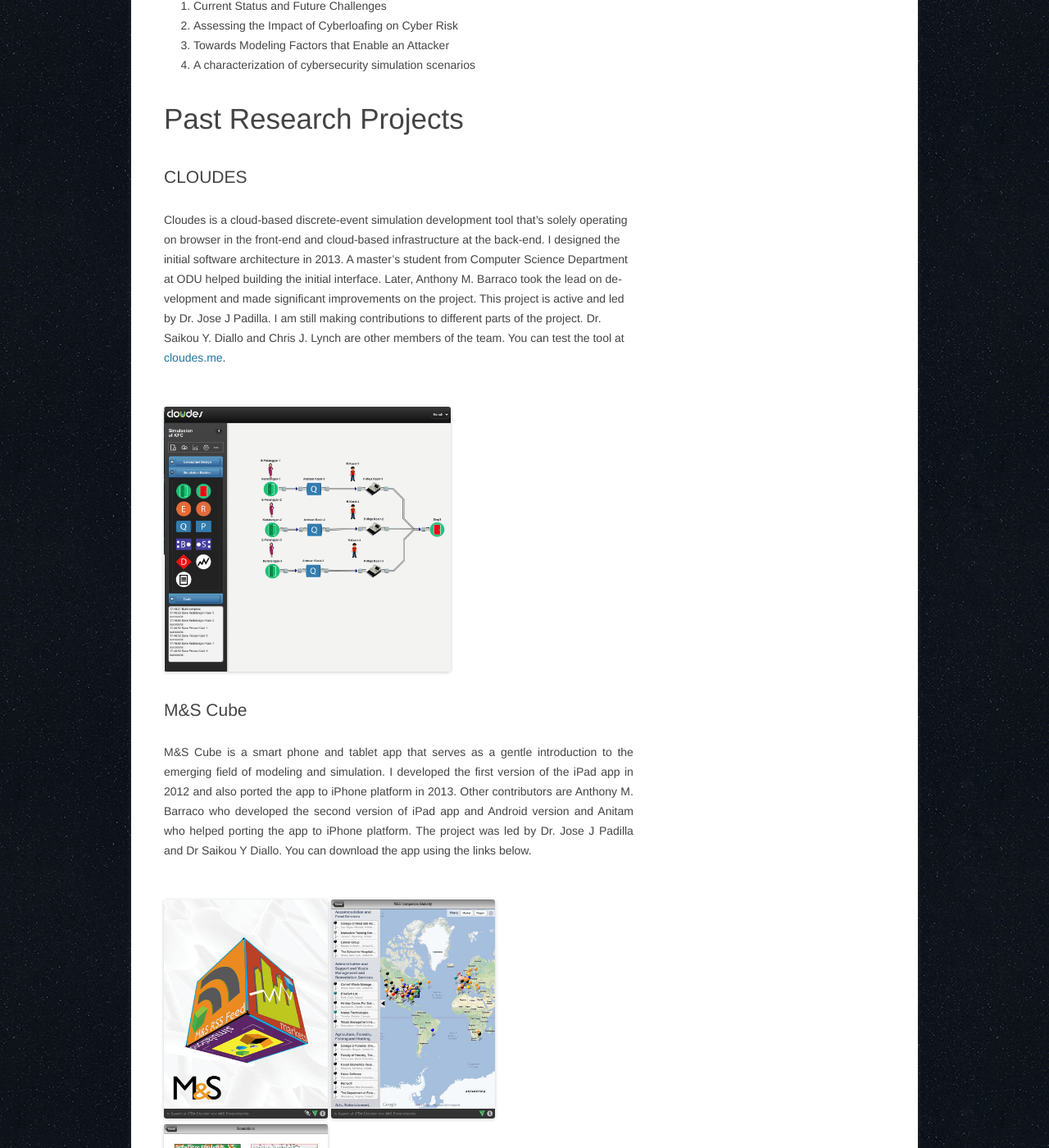
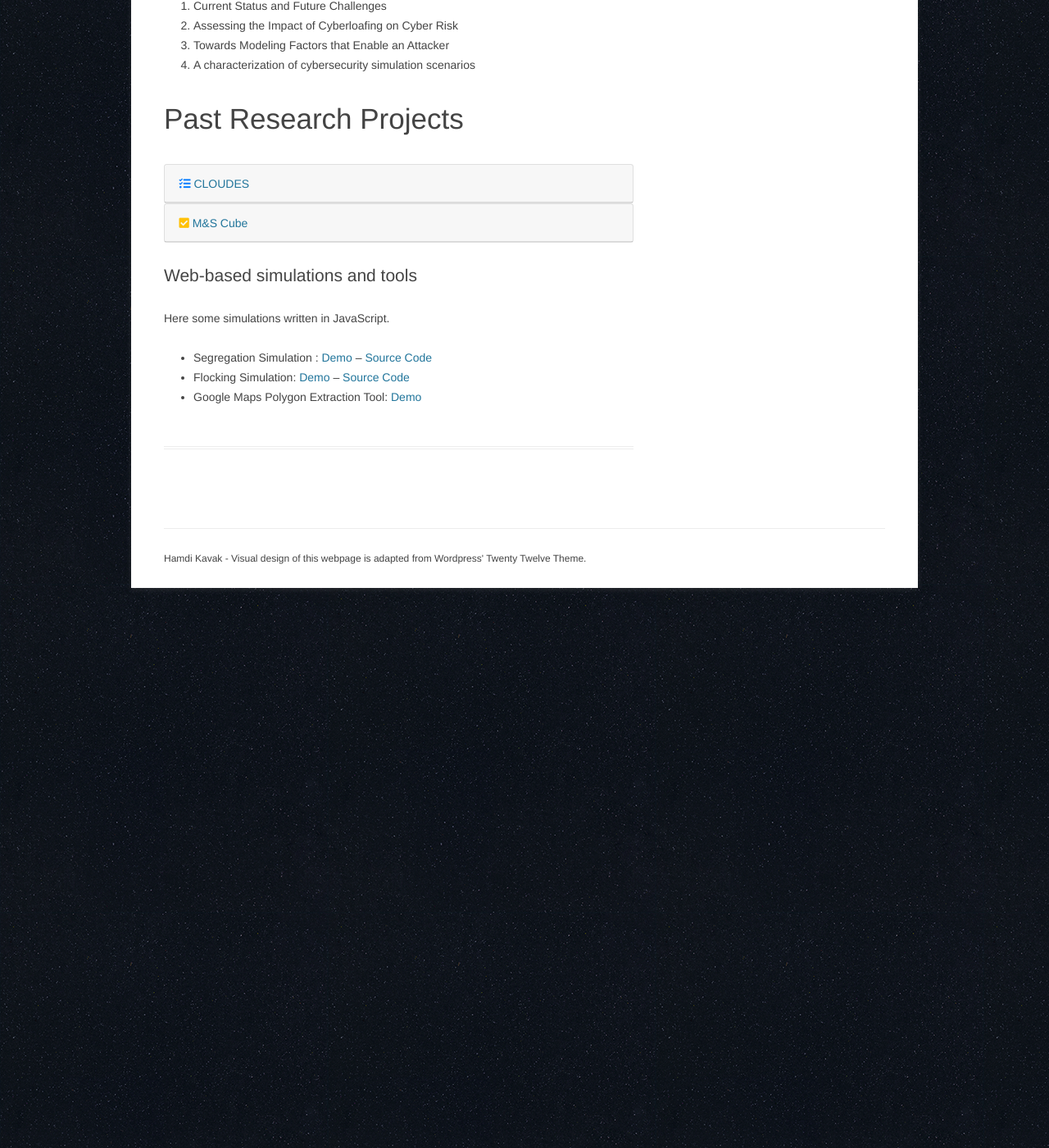
Before and after one commit to hamdikavak/hamdikavak.github.io, a Jekyll site: the page built from research-and-projects/index.html, in a window 1280 px wide and 1400 px high, scrolled down 1287 px. Shown: the whole window at 82% size. Built offline with Jekyll 4.4.1, drawn with Linux system fonts in a browser that asks for light colours; nearby versions of some CDN libraries; library files that are not in the unit come from our copies; comment, search, counter and statistics services are not loaded; some of the changed text lies outside the part shown.

Commit message:
Project list update

```diff
--- a/research-and-projects/index.html
+++ b/research-and-projects/index.html
@@ -21,13 +21,13 @@
    <h1>Active Research Projects</h1>
 </div>
  Below is a list of some research projects that I lead or participate in organized based on various themes. Click on the title to see the details.<br/>
- <i class="fas fa-check-square text-success"></i>: completed, <i class="fas fa-plus-square text-danger"></i>: new, <i class="fas fa-tasks text-info"></i>: ongoing
+ <i class="fas fa-check-square text-warning"></i> completed | <i class="fas fa-plus-square text-success"></i> new | <i class="fas fa-tasks text-primary"></i> ongoing
 
 <h1>Social Media Analytics</h1>
 
 <!-- Attraction study -->
 <div class="card">
-	<div class="card-header"> <i class="fas fa-check-square text-success"></i>
+	<div class="card-header"> <i class="fas fa-check-square text-warning"></i>
 		<a data-toggle="collapse" href="#sm1" role="button" aria-expanded="true" aria-controls="sm1"> Ever
 			wondered how tourists feel in their attraction visits?</a>
 	</div>
@@ -36,8 +36,8 @@
 	<div class="card card-body">
     <p class="card-text">
     	This study proposes a sentiment-based approach to investigate the temporal and spatiotemporal effects on tourists’ emotions when visiting a city’s tourist destinations. Our approach consists of four steps: data collection and preprocessing from social media; visitor origin identification; visit sentiment identification; and temporal and spatiotemporal analysis. The temporal and spatiotemporal dimensions include day of the year, season of the year, day of the week, location sentiment progression, enjoyment measure, and multi-location sentiment progression. We apply this approach to the city of Chicago using over eight million tweets. Results show that seasonal weather, as well as special days and activities like concerts, impact tourists’ emotions. In addition, our analysis suggests that tourists experience greater levels of enjoyment in places such as observatories rather than zoos. Finally, we find that local and international visitors tend to convey negative sentiment when visiting more than one attraction in a day whereas the opposite holds for out of state visitors. Below you will see some interesting results we gathered.
-
-		<div class="row justify-content-center">
+    </p>
+    <div class="row justify-content-center">
 		    <div class="col-md-8">
 		        <div class="row">
 		            <a href="images/social_media_analytics/attraction/seasonality.png" data-toggle="lightbox" data-gallery="attraction-gallery" class="col-sm-4" data-title="Method" data-footer="Daily average sentiment scores split across four seasons from Spring to Winter. The data distribution in each season is summarized using a Box and Whisker plot. Summer receives the highest positive sentiment with many data points rising above a 0.4 score. Spring and Fall follow with similar sentiment scores concentrated below 0.4 scores. Winter, on the other hand, appears to have the lowest sentiment scores with a concentration falling below 0.35.">
@@ -55,7 +55,6 @@
 		        </div>
 		    </div>
 		</div>
-    </p>
   </div>
   <div class="card card-footer">
     <a class="text-secondary" href="https://journals.plos.org/plosone/article?id=10.1371/journal.pone.0198857" target="_blank"> <i class="far fa-file text-danger"></i> PLOS ONE Article</a>
@@ -65,7 +64,7 @@
 
 <!-- Home location prediction -->
 <div class="card">
-	<div class="card-header"> <i class="fas fa-check-square text-success"></i>
+	<div class="card-header"> <i class="fas fa-check-square text-warning"></i>
 		<a data-toggle="collapse" href="#sm2" role="button" aria-expanded="true" aria-controls="sm2"> Predicting People's Home Location From Sparse Footprints</a>
 	</div>
 </div>
@@ -84,7 +83,7 @@
 
 <!-- Mobility analytics -->
 <div class="card">
-	<div class="card-header"> <i class="fas fa-check-square text-success"></i>
+	<div class="card-header"> <i class="fas fa-check-square text-warning"></i>
 		<a data-toggle="collapse" href="#sm3" role="button" aria-expanded="true" aria-controls="sm3"> Human Mobility Analysis</a>
 	</div>
 </div>
@@ -128,9 +127,6 @@
 		  <br/>
     </p>
   </div>
-  <div class="card card-footer">
-    <a class="text-secondary" href="http://hamdikavak.com/download/home_location_prediction_sbp18.pdf" target="_blank"> <i class="far fa-file text-danger"></i> SBP-BRIMS 2018 paper</a>
-  </div>
 </div>
 
 
@@ -163,29 +159,71 @@
    <h1>Past Research Projects</h1>
  </div>
 
-<h1>CLOUDES</h1>
-<p>Cloudes is a cloud-based discrete-event simulation development tool that&#8217;s solely operating on browser in the front-end and cloud-based infrastructure at the back-end.
+<!-- CLOUDES -->
+<div class="card">
+	<div class="card-header"> <i class="fas fa-tasks text-primary"></i>
+		<a data-toggle="collapse" href="#cloudes" role="button" aria-expanded="true" aria-controls="cloudes"> CLOUDES</a>
+	</div>
+</div>
+<div class="collapse mb-2" id="cloudes">
+	<div class="card card-body">
+    <p class="card-text">
+    	Cloudes is a cloud-based discrete-event simulation development tool that&#8217;s solely operating on browser in the front-end and cloud-based infrastructure at the back-end.
 I designed the initial software architecture in 2013. A master&#8217;s student from Computer Science Department at ODU helped building the initial interface.
 Later, Anthony M. Barraco took the lead on development and made significant improvements on the project.
   This project is active and led by Dr. Jose J Padilla. I am still making contributions to different parts of the project.
-  Dr. Saikou Y. Diallo and Chris J. Lynch are other members of the team. You can test the tool at <a title="ClouDES" href="http://www.cloudes.me">cloudes.me</a>.</p>
-<br/>
- <a href="images/cloudes.png" target="_blank"><img src="images/cloudes.png" width="350"/></a>
-  <br/>
+  Dr. Saikou Y. Diallo and Chris J. Lynch are other members of the team. You can test the tool at <a title="ClouDES" href="http://www.cloudes.me">cloudes.me</a>.
+    </p>
+    <div class="row justify-content-center">
+		    <div class="col-md-8">
+		        <div class="row">
+		            <a href="images/cloudes.png" data-toggle="lightbox" class="col-sm-4" data-title="cloudes" data-footer="CLOUDES User Interface">
+					    <img src="images/cloudes.png" class="img-fluid">
+					</a>
 
+		        </div>
+		    </div>
+	</div>
+  </div>
+  <div class="card card-footer">
+    <a class="text-secondary" href="https://www.researchgate.net/publication/269411595_Cloud-based_simulators_Making_simulations_accessible_to_non-experts_and_experts_alike" target="_blank"> <i class="far fa-file text-danger"></i> CLOUDES' first Wintersim paper</a>
+  </div>
+</div>
 
-<h1>M&amp;S Cube</h1>
-
-<p style="text-align: justify;">M&amp;S Cube is a smart phone and tablet app that serves as a gentle introduction to the emerging field of modeling and simulation.
+<!-- M&S Cube -->
+<div class="card">
+	<div class="card-header"> <i class="fas fa-check-square text-warning"></i>
+		<a data-toggle="collapse" href="#mscube" role="button" aria-expanded="true" aria-controls="mscube"> M&amp;S Cube</a>
+	</div>
+</div>
+<div class="collapse mb-2" id="mscube">
+	<div class="card card-body">
+    <p class="card-text">
+    	M&amp;S Cube is a smart phone and tablet app that serves as a gentle introduction to the emerging field of modeling and simulation.
   I developed the first version of the iPad app in 2012 and also ported the app to iPhone platform in 2013.
   Other contributors are Anthony M. Barraco who developed the second version of iPad app and Android version and Anitam who helped porting the app to iPhone platform.
-  The project was led by Dr. Jose J Padilla and Dr Saikou Y Diallo. You can download the app using the links below.</p>
+  The project was led by Dr. Jose J Padilla and Dr Saikou Y Diallo. You can download the app using the links below.
+      </p>
+    <div class="row justify-content-center">
+		    <div class="col-md-8">
+		        <div class="row">
+		            <a href="images/cube1.jpeg" data-toggle="lightbox" data-gallery="mscube-gallery" class="col-sm-4" data-title="M&S Cube" data-footer="M&S Cube Screenshot 1">
+					    <img src="images/cube1.jpeg" class="img-fluid">
+					</a>
+					<a href="images/cube2.jpeg" data-toggle="lightbox" data-gallery="mscube-gallery" class="col-sm-4" data-title="M&S Cube" data-footer="M&S Cube Screenshot 2">
+					    <img src="images/cube2.jpeg" class="img-fluid">
+					</a>
+					<a href="images/cube3.jpeg" data-toggle="lightbox" data-gallery="mscube-gallery" class="col-sm-4" data-title="M&S Cube" data-footer="M&S Cube Screenshot 3">
+					    <img src="images/cube3.jpeg" class="img-fluid">
+					</a>
 
-<br/>
- <a href="images/cube1.jpeg" target="_blank"><img src="images/cube1.jpeg" width="200"/></a>
- <a href="images/cube2.jpeg" target="_blank"><img src="images/cube2.jpeg" width="200"/></a>
- <a href="images/cube3.jpeg" target="_blank"><img src="images/cube3.jpeg" width="200"/></a>
-  <br/>
+		        </div>
+		    </div>
+		</div>
+  </div>
+
+</div>
+
 
 <h1>Web-based simulations and tools</h1>
 <p>Here some simulations written in JavaScript.</p>
```
